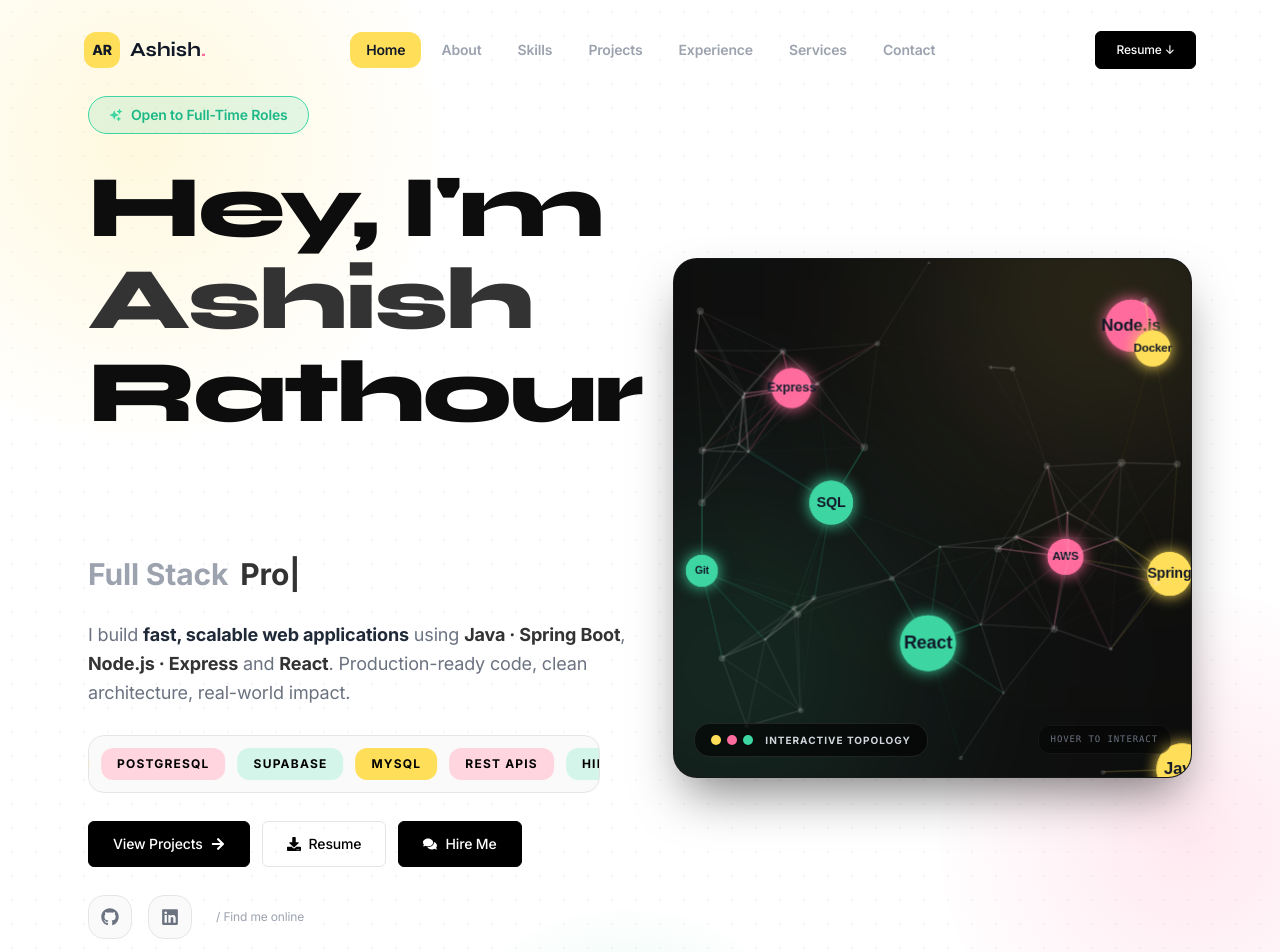
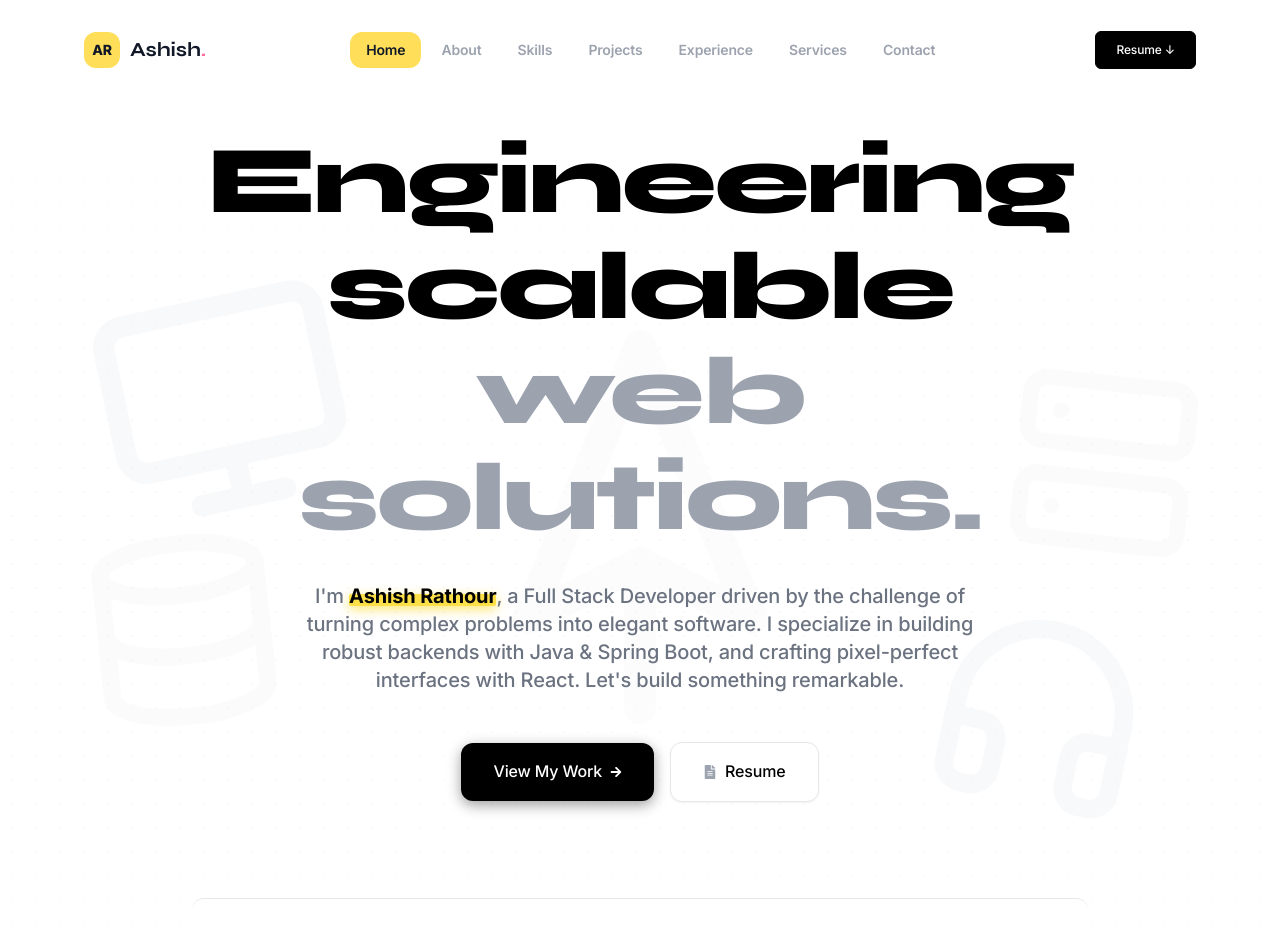
Before and after one commit to ashuuu08/Portfolio1, a React (Vite) app: page / in a window 1280 px wide. Shown: the top 952 px of the page. Built offline with nearby package versions, Linux system fonts and the light colour scheme.

Commit message:
Redesign Home section with typography focus

```diff
--- a/src/components/Home.jsx
+++ b/src/components/Home.jsx
@@ -1,136 +1,81 @@
 import React from "react";
 import { motion } from "framer-motion";
-import { ReactTyped } from "react-typed";
-import { FaGithub, FaLinkedin, FaArrowRight, FaDownload, FaComments } from "react-icons/fa";
-import { HiSparkles } from "react-icons/hi2";
+import { FaArrowRight, FaFileAlt } from "react-icons/fa";
+import { FiMonitor, FiHeadphones, FiServer, FiDatabase, FiMousePointer } from "react-icons/fi";
 import resume from "../assets/ashish_resum.pdf";
-import TechNetwork from "./TechNetwork";
 
-/* ── helpers ───────────────────────────── */
-const stagger = {
-  container: { hidden: {}, show: { transition: { staggerChildren: .12 } } },
-  item: { hidden: { opacity: 0, y: 30 }, show: { opacity: 1, y: 0, transition: { duration: .65, ease: [.16, 1, .3, 1] } } },
-};
-
-
+const into = (delay = 0) => ({
+  initial: { opacity: 0, y: 20 },
+  animate: { opacity: 1, y: 0 },
+  transition: { duration: 0.8, delay, ease: [0.16, 1, 0.3, 1] },
+});
 
 export default function Home() {
   return (
-    <section id="home" className="relative min-h-screen flex items-center overflow-hidden pt-24 pb-16">
-      {/* ── full-bleed bg artwork ── */}
-      <div className="absolute inset-0 bg-dots opacity-50 pointer-events-none" />
-      <div className="absolute -top-40 -left-40 w-[600px] h-[600px] blob opacity-20"
-        style={{ background: "radial-gradient(circle,#FFDE59 0%,transparent 75%)" }} />
-      <div className="absolute top-1/2 -right-40 w-[500px] h-[500px] blob opacity-15"
-        style={{ background: "radial-gradient(circle,#FF6B9D 0%,transparent 75%)", animationDelay: "4s" }} />
-      <div className="absolute -bottom-32 left-1/3 w-[400px] h-[400px] blob opacity-15"
-        style={{ background: "radial-gradient(circle,#3DD6A3 0%,transparent 75%)", animationDelay: "8s" }} />
+    <section id="home" className="relative min-h-screen flex items-center justify-center overflow-hidden bg-white">
+      {/* Background Dots */}
+      <div className="absolute inset-0 bg-dots opacity-40 pointer-events-none" />
+      <div className="absolute inset-0 bg-gradient-to-b from-white via-transparent to-white pointer-events-none z-0" />
 
-      <div className="wrap w-full relative z-10">
-        <div className="flex flex-col-reverse lg:flex-row items-center justify-between gap-12 lg:gap-8 pt-10 lg:pt-0">
+      {/* Sketch Background Icons (Tech theme) */}
+      <div className="absolute inset-0 pointer-events-none overflow-hidden z-0 flex items-center justify-center">
+        <FiMonitor className="absolute top-1/4 left-10 md:left-24 text-gray-100 w-48 h-48 md:w-64 md:h-64 -rotate-12 opacity-50" />
+        <FiHeadphones className="absolute bottom-1/4 right-10 md:right-32 text-gray-100 w-40 h-40 md:w-56 md:h-56 rotate-12 opacity-50" />
+        <FiServer className="absolute top-1/3 right-10 md:right-20 text-gray-100 w-32 h-32 md:w-48 md:h-48 rotate-6 opacity-30" />
+        <FiDatabase className="absolute bottom-1/3 left-10 md:left-20 text-gray-100 w-40 h-40 md:w-52 md:h-52 -rotate-6 opacity-30" />
+        <FiMousePointer className="absolute top-1/2 left-1/2 -translate-x-1/2 -translate-y-1/2 text-gray-50 w-72 h-72 md:w-96 md:h-96 rotate-45 opacity-40 -z-10" />
+      </div>
 
-          {/* ── LEFT ── */}
-          <motion.div variants={stagger.container} initial="hidden" animate="show" className="space-y-7 relative z-20 flex-1 w-full max-w-2xl">
+      <div className="relative z-10 w-full max-w-5xl mx-auto px-6 pt-32 pb-20 text-center flex flex-col items-center justify-center min-h-screen">
 
-            {/* status badge */}
-            <motion.div variants={stagger.item}>
-              <span className="inline-flex items-center gap-2 px-5 py-2 rounded-full text-sm font-semibold"
-                style={{ background: "rgba(61,214,163,.14)", border: "1.5px solid #3DD6A3", color: "#1CB887" }}>
-                <HiSparkles className="text-[#3DD6A3]" /> Open to Full-Time Roles
-              </span>
+        {/* Main Headline */}
+        <motion.div {...into(0.1)} className="max-w-4xl mx-auto space-y-4">
+          <h1 className="text-5xl md:text-7xl lg:text-8xl font-black text-black tracking-tight" style={{ fontFamily: "var(--font-display)", letterSpacing: "-0.03em", lineHeight: 1.1 }}>
+            Engineering scalable
+            <br className="hidden md:block" />
+            <span className="text-gray-400"> web solutions.</span>
+          </h1>
         </motion.div>
 
-            {/* name */}
-            <motion.div variants={stagger.item} className="space-y-2">
-              <h1 className="h-xl text-[#0D0D0D]">
-                Hey, I'm<br />
-                <span className="relative inline-block">
-                  <span style={{ color: "var(--yh)" }}>Ashish</span>
-                </span>{" "}
-                <span className="cursor">Rathour</span>
-              </h1>
-              <div className="text-2xl md:text-3xl font-bold text-gray-400 flex flex-wrap items-center gap-3">
-                <span>Full Stack</span>
-                <ReactTyped
-                  strings={["Developer ⚡", "Engineer 🛠️", "Architect 🏗️", "Problem Solver 🔥"]}
-                  typeSpeed={60} backSpeed={35} loop
-                  style={{ color: "var(--ph)" }}
-                />
-              </div>
+        {/* Motivating Sub-headline */}
+        <motion.div {...into(0.2)} className="mt-8 max-w-2xl mx-auto">
+          <p className="text-lg md:text-xl text-gray-500 leading-relaxed font-medium">
+            I'm{" "}
+            <strong className="text-black relative inline-block whitespace-nowrap">
+              <span className="relative z-10">Ashish Rathour</span>
+              <span className="absolute bottom-1 left-0 w-full h-3 bg-yellow-300 rounded-sm -z-10 shadow-[0_3px_12px_rgba(253,224,71,0.8)]"></span>
+            </strong>
+            , a Full Stack Developer driven by the challenge of turning complex problems into elegant software. I specialize in building robust backends with Java & Spring Boot, and crafting pixel-perfect interfaces with React. Let's build something remarkable.
+          </p>
         </motion.div>
 
-            {/* tagline */}
-            <motion.p variants={stagger.item} className="text-gray-500 text-lg max-w-xl leading-relaxed">
-              I build <span className="font-bold text-gray-800">fast, scalable web applications</span> using{" "}
-              <span style={{ color: "var(--ph)" }} className="font-bold">Java · Spring Boot</span>,{" "}
-              <span style={{ color: "var(--yh)" }} className="font-bold">Node.js · Express</span> and{" "}
-              <span style={{ color: "var(--mh)" }} className="font-bold">React</span>.
-              Production-ready code, clean architecture, real-world impact.
-            </motion.p>
+        {/* Call to Actions */}
+        <motion.div {...into(0.3)} className="mt-12 flex flex-col sm:flex-row items-center justify-center gap-4 w-full max-w-md mx-auto">
+          <button onClick={() => document.getElementById("projects")?.scrollIntoView({ behavior: "smooth" })} className="group flex items-center justify-center gap-2 w-full sm:w-auto px-8 py-4 bg-black text-white font-medium rounded-xl hover:bg-gray-800 transition-all shadow-[0_4px_14px_0_rgb(0,0,0,0.39)] hover:shadow-[0_6px_20px_rgba(0,0,0,0.23)] hover:-translate-y-0.5">
+            View My Work <FaArrowRight size={12} className="group-hover:translate-x-1 transition-transform" />
+          </button>
+          <a href={resume} download="Ashish_Rathour_Resume.pdf" className="flex items-center justify-center gap-2 w-full sm:w-auto px-8 py-4 bg-white border border-gray-200 text-black font-medium rounded-xl hover:border-black transition-colors shadow-sm hover:shadow-md">
+            <FaFileAlt size={14} className="text-gray-400" /> Resume
+          </a>
+        </motion.div>
 
-            {/* skill marquee */}
-            <motion.div variants={stagger.item} className="overflow-hidden rounded-2xl border py-3 max-w-lg" style={{ borderColor: "var(--bdr)", background: "var(--bg2)" }}>
-              <div className="flex marquee-track gap-3 w-max">
-                {["Java", "Spring Boot", "React", "Node.js", "PostgreSQL", "Supabase", "MySQL", "REST APIs", "Hibernate", "Git", "Docker"].concat(
-                  ["Java", "Spring Boot", "React", "Node.js", "PostgreSQL", "Supabase", "MySQL", "REST APIs", "Hibernate", "Git", "Docker"]
-                ).map((t, i) => (
-                  <span key={i} className="whitespace-nowrap text-xs font-bold uppercase tracking-widest px-4 py-2 rounded-xl"
-                    style={{ background: `${i % 3 === 0 ? "#FFDE59" : i % 3 === 1 ? "#FFD6E0" : "#D4F5E9"}`, color: "var(--ink)" }}>
-                    {t}
-                  </span>
+        {/* Stats Grid inside Hero */}
+        <motion.div {...into(0.5)} className="w-full max-w-4xl mx-auto mt-24 pt-12 border-t border-gray-200 bg-white/50 backdrop-blur-sm rounded-xl">
+          <div className="grid grid-cols-2 md:grid-cols-4 gap-8">
+            {[
+              { n: "20+", l: "Projects" },
+              { n: "150+", l: "DSA Solved" },
+              { n: "1+", l: "Years Exp" },
+              { n: "5+", l: "Freelance" },
+            ].map((s, i) => (
+              <div key={i} className="flex flex-col items-center">
+                <span className="text-4xl md:text-5xl font-black text-black" style={{ fontFamily: "var(--font-display)", letterSpacing: "-0.02em" }}>{s.n}</span>
+                <span className="text-[11px] font-bold uppercase tracking-[0.2em] text-gray-400 mt-2 font-mono">{s.l}</span>
+              </div>
             ))}
           </div>
         </motion.div>
 
-            {/* CTAs */}
-            <motion.div variants={stagger.item} className="flex flex-wrap gap-3">
-              <button onClick={() => document.getElementById("projects")?.scrollIntoView({ behavior: "smooth" })} className="btn btn-y group">
-                View Projects <FaArrowRight className="group-hover:translate-x-1 transition-transform" />
-              </button>
-              <a href={resume} download="Ashish_Rathour_Resume.pdf" className="btn btn-ghost">
-                <FaDownload /> Resume
-              </a>
-              <button onClick={() => document.getElementById("contact")?.scrollIntoView({ behavior: "smooth" })} className="btn btn-p">
-                <FaComments /> Hire Me
-              </button>
-            </motion.div>
-
-            {/* socials */}
-            <motion.div variants={stagger.item} className="flex items-center gap-4 hidden sm:flex">
-              {[
-                { icon: <FaGithub size={18} />, href: "https://github.com/ashuuu08", label: "GitHub" },
-                { icon: <FaLinkedin size={18} />, href: "https://linkedin.com/in/itzashu08", label: "LinkedIn" },
-              ].map((s, i) => (
-                <a key={i} href={s.href} target="_blank" rel="noopener noreferrer" title={s.label}
-                  className="w-11 h-11 rounded-2xl flex items-center justify-center border font-medium text-gray-500 hover:text-gray-900 hover:-translate-y-1 transition-all glow-y"
-                  style={{ borderColor: "var(--bdr)", background: "var(--bg2)" }}>
-                  {s.icon}
-                </a>
-              ))}
-              <span className="text-xs text-gray-400 ml-2">/ Find me online</span>
-            </motion.div>
-          </motion.div>
-
-          {/* ── RIGHT — Ultra-Premium Interactive Tech Network ── */}
-          <div className="flex-1 w-full flex items-center justify-center relative z-10 pt-10 lg:pt-0">
-            <TechNetwork />
-          </div>
-        </div>
-
-        {/* ── STATS BAR ── */}
-        <motion.div initial={{ opacity: 0, y: 20 }} animate={{ opacity: 1, y: 0 }} transition={{ delay: .8, duration: .6 }}
-          className="grid grid-cols-3 gap-4 mt-20 max-w-lg">
-          {[
-            { n: "10+", l: "Projects Built", c: "var(--y)" },
-            { n: "150+", l: "DSA Solved", c: "var(--p)" },
-            { n: "2+", l: "Internships", c: "var(--m)" },
-          ].map((s, i) => (
-            <div key={i} className="card p-5 text-center hover:scale-105 transition-transform">
-              <div className="text-3xl font-black" style={{ fontFamily: "Syne,sans-serif", color: s.c === "var(--m)" ? "var(--mh)" : s.c === "var(--p)" ? "var(--ph)" : "var(--yh)" }}>{s.n}</div>
-              <div className="text-xs text-gray-400 font-medium mt-1">{s.l}</div>
-            </div>
-          ))}
-        </motion.div>
       </div>
     </section>
   );
```
Also changed, not shown: src/assets/ashish_image.png (added). Lines whose indentation alone changed are shown as unchanged.
